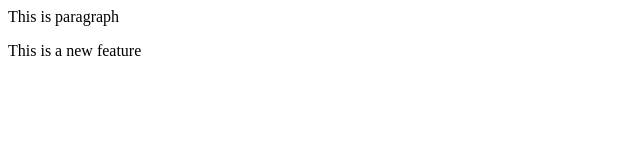
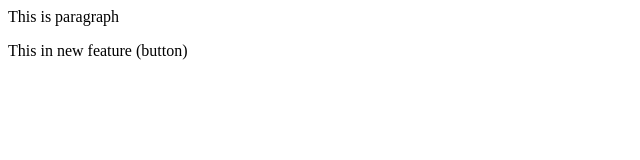
Before and after one commit to GauriVispute/LocalRepo, a plain HTML site: page index.html in a window 1280 px wide. Shown: the full height of the page, 0-640 px from the left. Drawn offline with Linux system fonts and the light colour scheme.

```diff
--- a/index.html
+++ b/index.html
@@ -1,2 +1,2 @@
 <p>This is paragraph</p>
-<p>This is a new feature</p>
+<p>This in new feature (button)</p>
```
